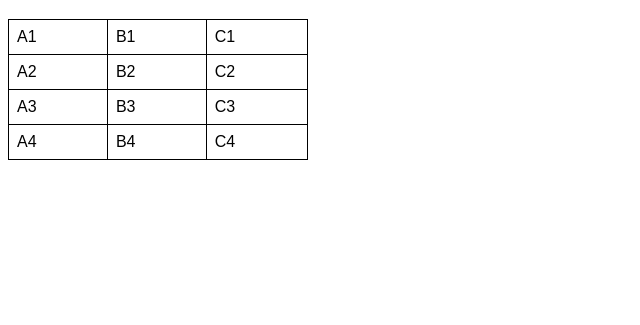
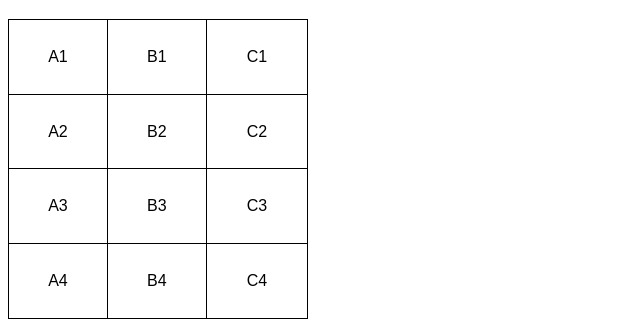
Before and after one commit to GGeres/html-css, a plain HTML site: page Exercicios/ex023/tabela001.html in a window 1280 px wide. Shown: the part 61-386 px from the top of the page, without its empty margins (0-640 px from the left). Drawn offline with Linux system fonts and the light colour scheme.

Commit message:
Criei tabela 01

```diff
--- a/Exercicios/ex023/tabela001.html
+++ b/Exercicios/ex023/tabela001.html
@@ -12,12 +12,15 @@
 
         table{
             width: 300px;
+            height: 300px;
             border-collapse: collapse;
         }
 
         td{
             border: 1px solid black;
             padding: 8px;
+            text-align: center;
+            vertical-align: middle;
         }
     </style>
 </head>
```
